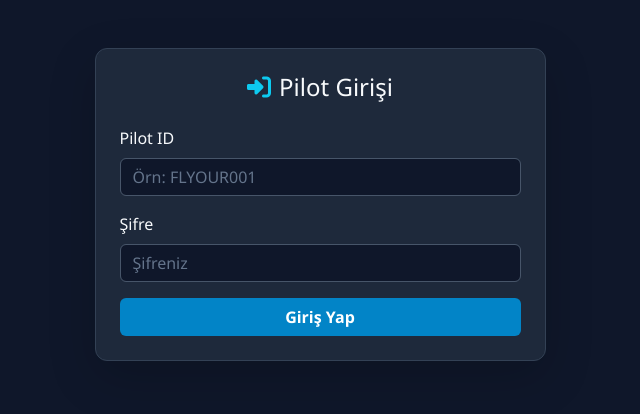
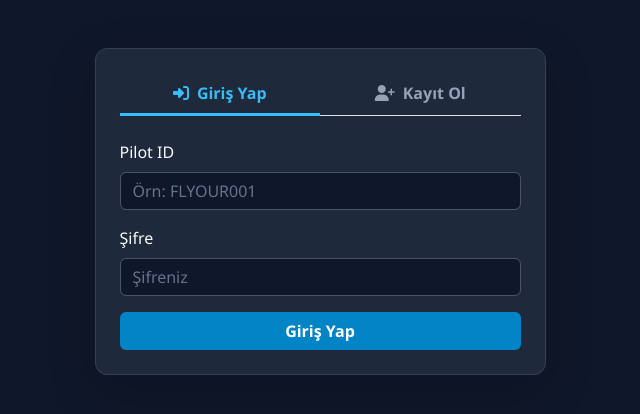
Before and after one commit to oozdfatih25-spec/flyour-va-system, a Flask app: page / in a window 1280 px wide. Shown: the part 57-471 px from the top of the page, without its empty margins (320-960 px from the left). Run offline with Flask 3, Linux system fonts and the light colour scheme; some libraries are stand-ins or nearby versions.

Commit message:
Update index.html

```diff
--- a/Flyour_VA_System/templates/index.html
+++ b/Flyour_VA_System/templates/index.html
@@ -33,6 +33,18 @@
         input::placeholder {
             color: #64748b !important;
         }
+
+        /* Tab Menü Stili */
+        .nav-tabs .nav-link {
+            color: #94a3b8 !important;
+            border: none !important;
+            font-weight: bold;
+        }
+        .nav-tabs .nav-link.active {
+            color: #38bdf8 !important;
+            background-color: transparent !important;
+            border-bottom: 3px solid #38bdf8 !important;
+        }
     </style>
 </head>
 <body>
@@ -47,11 +59,24 @@
 
     <div class="container my-5">
 
-        <!-- MİSAFİR GÖRÜNÜMÜ (GİRİŞ / KAYIT) -->
+        <!-- MİSAFİR GÖRÜNÜMÜ (GİRİŞ / KAYIT TABLARI) -->
         <div id="guestSection" class="row justify-content-center">
             <div class="col-md-5">
                 <div class="card card-custom p-4 shadow-lg">
-                    <h4 class="text-center mb-4"><i class="fa-solid fa-right-to-bracket me-2 text-info"></i>Pilot Girişi</h4>
+
+                    <!-- TAB BAŞLIKLARI -->
+                    <ul class="nav nav-tabs nav-justified mb-4" id="authTabs" role="tablist">
+                        <li class="nav-item" role="presentation">
+                            <button class="nav-link active" id="login-tab" data-bs-toggle="tab" data-bs-target="#loginTabContent" type="button" role="tab"><i class="fa-solid fa-right-to-bracket me-2"></i>Giriş Yap</button>
+                        </li>
+                        <li class="nav-item" role="presentation">
+                            <button class="nav-link" id="register-tab" data-bs-toggle="tab" data-bs-target="#registerTabContent" type="button" role="tab"><i class="fa-solid fa-user-plus me-2"></i>Kayıt Ol</button>
+                        </li>
+                    </ul>
+
+                    <div class="tab-content" id="authTabsContent">
+                        <!-- GİRİŞ FORMU -->
+                        <div class="tab-pane fade show active" id="loginTabContent" role="tabpanel">
                             <form id="loginForm">
                                 <div class="mb-3">
                                     <label class="form-label">Pilot ID</label>
@@ -63,6 +88,32 @@
                                 </div>
                                 <button type="submit" class="btn btn-flyour w-100 fw-bold">Giriş Yap</button>
                             </form>
+                        </div>
+
+                        <!-- KAYIT FORMU -->
+                        <div class="tab-pane fade" id="registerTabContent" role="tabpanel">
+                            <form id="registerForm">
+                                <div class="mb-3">
+                                    <label class="form-label">Ad Soyad</label>
+                                    <input type="text" id="regName" class="form-control" placeholder="Örn: Fatih Özdemir" required>
+                                </div>
+                                <div class="mb-3">
+                                    <label class="form-label">E-Posta Adresi</label>
+                                    <input type="email" id="regEmail" class="form-control" placeholder="Örn: pilot@flyour.com" required>
+                                </div>
+                                <div class="mb-3">
+                                    <label class="form-label">İstediğiniz Pilot ID</label>
+                                    <input type="text" id="regPilotId" class="form-control" placeholder="Örn: FLYOUR002" required>
+                                </div>
+                                <div class="mb-3">
+                                    <label class="form-label">Şifre</label>
+                                    <input type="password" id="regPassword" class="form-control" placeholder="Şifreniz" required>
+                                </div>
+                                <button type="submit" class="btn btn-success w-100 fw-bold"><i class="fa-solid fa-user-check me-2"></i>Kayıt Ol</button>
+                            </form>
+                        </div>
+                    </div>
+
                 </div>
             </div>
         </div>
@@ -193,6 +244,7 @@
 
     </div>
 
+    <script src="https://cdn.jsdelivr.net/npm/bootstrap@5.3.0/dist/js/bootstrap.bundle.min.js"></script>
     <script>
         // Sayfa Yüklenince Oturum Kontrolü
         document.addEventListener('DOMContentLoaded', checkAuth);
@@ -250,6 +302,31 @@
                     checkAuth();
                 } else {
                     alert(data.message);
+                }
+            });
+        });
+
+        // Kayıt Olma
+        document.getElementById('registerForm').addEventListener('submit', function(e) {
+            e.preventDefault();
+            const name = document.getElementById('regName').value;
+            const email = document.getElementById('regEmail').value;
+            const pilot_id = document.getElementById('regPilotId').value;
+            const password = document.getElementById('regPassword').value;
+
+            fetch('/api/register', {
+                method: 'POST',
+                headers: { 'Content-Type': 'application/json' },
+                body: JSON.stringify({ name, email, pilot_id, password })
+            })
+            .then(res => res.json())
+            .then(data => {
+                alert(data.message);
+                if (data.status === 'success') {
+                    // Kayıt başarılı olunca giriş sekmesine yönlendir
+                    const loginTab = new bootstrap.Tab(document.getElementById('login-tab'));
+                    loginTab.show();
+                    this.reset();
                 }
             });
         });
```
Lines whose indentation alone changed are shown as unchanged.
